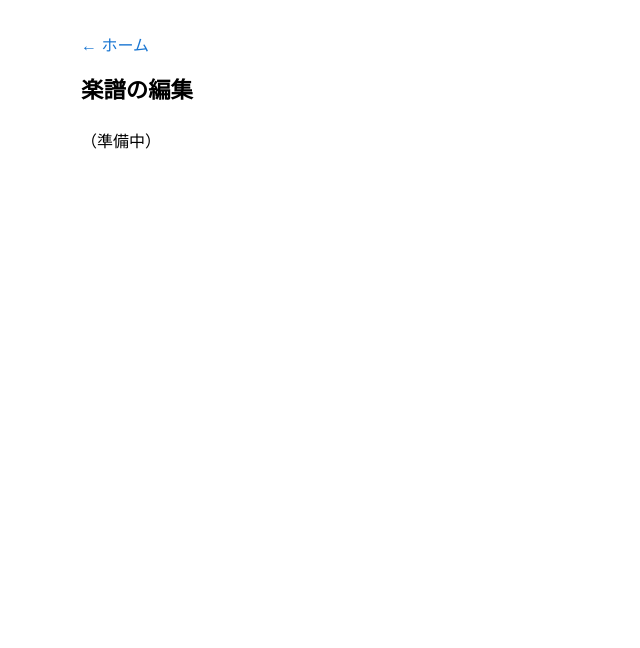
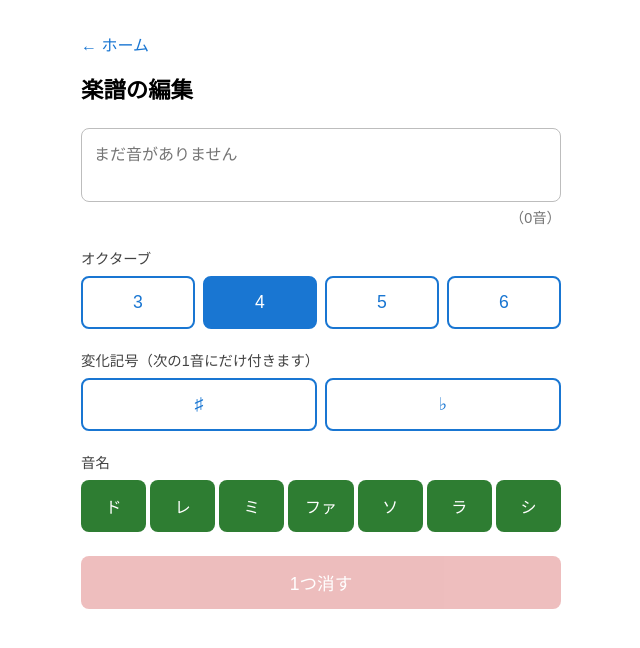
Before and after one commit to Naokichi-T/violin-pitch, a SvelteKit app: page /score in a window 1280 px wide. Shown: the top 648 px of the page, without its empty margins (319-959 px from the left). Built offline with nearby package versions, Linux system fonts and the light colour scheme.

Commit message:
音名ボタンで音を追加する機能を追加（オクターブ・♯♭・音域制限・最後の1音を消す）

```diff
--- /dev/null
+++ b/src/lib/score.js
@@ -0,0 +1,67 @@
+// ===== 楽譜のデータに関する設定値 =====
+
+// 音名の一覧（ドから順に7つ）。配列の位置（0〜6）を「音名の番号」として使う
+// 例：0 がド、4 がソ、5 がラ
+export const STEP_NAMES = ["ド", "レ", "ミ", "ファ", "ソ", "ラ", "シ"];
+
+// 各音名が、ドから半音いくつ分上にあるか（STEP_NAMES と同じ順番）
+// 例：レはドの半音2つ上、ファはドの半音5つ上
+const STEP_SEMITONES = [0, 2, 4, 5, 7, 9, 11];
+
+// 選べるオクターブの一覧
+export const OCTAVES = [3, 4, 5, 6];
+
+// 登録できる一番低い音の音番号（ソ3。バイオリンのG線の開放弦）
+const MIN_NOTE_NUMBER = 55;
+
+// 登録できる一番高い音の音番号（シ6）
+const MAX_NOTE_NUMBER = 95;
+
+// ===== 音のデータの形 =====
+// 1つの音は、次の3つの値を持つオブジェクトで表す
+//   step       ：音名の番号（0〜6。0 がド、6 がシ）
+//   accidental ：変化記号（1 が♯、-1 が♭、0 がなし）
+//   octave     ：オクターブ（3〜6）
+// 例：ファ♯5 は { step: 3, accidental: 1, octave: 5 }
+
+/**
+ * 音の音番号を計算する関数
+ * 音番号は、半音ごとに1ずつ増える通し番号のこと（ド4が60、ラ4が69）。
+ * 音の高さを比べたり、周波数を計算したりするときに使う。
+ * @param {{step: number, accidental: number, octave: number}} note - 音のデータ
+ * @returns {number} 音番号
+ */
+export function getNoteNumber(note) {
+  // オクターブ4のドが60になるように、(オクターブ + 1) × 12 を土台にする
+  // そこに、音名ごとの半音の数と、変化記号（♯は+1、♭は-1）を足す
+  return (note.octave + 1) * 12 + STEP_SEMITONES[note.step] + note.accidental;
+}
+
+/**
+ * 音が登録できる音域（ソ3〜シ6）に入っているかを調べる関数
+ * @param {{step: number, accidental: number, octave: number}} note - 音のデータ
+ * @returns {boolean} 音域内なら true、音域外なら false
+ */
+export function isInRange(note) {
+  // 音番号に直してから、下限と上限の間にあるかを調べる
+  const noteNumber = getNoteNumber(note);
+  return noteNumber >= MIN_NOTE_NUMBER && noteNumber <= MAX_NOTE_NUMBER;
+}
+
+/**
+ * 音のデータを、表示用の文字列に変換する関数
+ * @param {{step: number, accidental: number, octave: number}} note - 音のデータ
+ * @returns {string} 表示用の文字列（例：'ラ4'、'ファ♯5'、'シ♭3'）
+ */
+export function noteToText(note) {
+  // 変化記号を文字にする（♯・♭・なし）
+  let accidentalText = "";
+  if (note.accidental === 1) {
+    accidentalText = "♯";
+  } else if (note.accidental === -1) {
+    accidentalText = "♭";
+  }
+
+  // 音名・変化記号・オクターブの順につなげる
+  return STEP_NAMES[note.step] + accidentalText + note.octave;
+}
--- a/src/routes/score/+page.svelte
+++ b/src/routes/score/+page.svelte
@@ -1,11 +1,132 @@
+<script>
+  // 楽譜のデータに関する設定値と関数を読み込む
+  import { STEP_NAMES, OCTAVES, isInRange, noteToText } from "#lib/score.js";
+
+  // ===== 画面に表示する値（$state を付けると、値が変わったとき画面も自動で更新される） =====
+
+  // 登録した音の並び（音のデータの配列）。最初は空
+  let notes = $state([]);
+
+  // 選択中のオクターブ（最初は4）
+  let selectedOctave = $state(4);
+
+  // 選択中の変化記号（1 が♯、-1 が♭、0 がなし）。最初はなし
+  let selectedAccidental = $state(0);
+
+  /**
+   * 今選んでいるオクターブと変化記号で、音のデータを作る関数
+   * 実際に追加するときと、ボタンを押せるかどうかを調べるときの両方で使う。
+   * @param {number} step - 音名の番号（0〜6。0 がド、6 がシ）
+   * @returns {{step: number, accidental: number, octave: number}} 音のデータ
+   */
+  function createNote(step) {
+    return {
+      step: step,
+      accidental: selectedAccidental,
+      octave: selectedOctave,
+    };
+  }
+
+  /**
+   * 音を追加する関数
+   * 音名ボタンを押したときに呼ばれる。
+   * 今選んでいるオクターブと変化記号で音を作り、並びの最後に追加する。
+   * @param {number} step - 音名の番号（0〜6。0 がド、6 がシ）
+   */
+  function addNote(step) {
+    // 音のデータを作る
+    const note = createNote(step);
+
+    // 音域の外の音は追加しない（ボタンも押せなくしているが、念のためここでも確認する）
+    if (!isInRange(note)) {
+      return;
+    }
+
+    // 並びの最後に追加する
+    notes.push(note);
+
+    // 変化記号の選択を解除する（♯・♭は次の1音にだけ付けるため）
+    selectedAccidental = 0;
+  }
+
+  /**
+   * 変化記号の選択を切り替える関数
+   * ♯ボタン・♭ボタンを押したときに呼ばれる。
+   * すでに選ばれているものをもう一度押すと、解除される。
+   * @param {number} value - 押したボタンの変化記号（1 が♯、-1 が♭）
+   */
+  function toggleAccidental(value) {
+    if (selectedAccidental === value) {
+      // 同じものをもう一度押したとき：解除する
+      selectedAccidental = 0;
+    } else {
+      // 選ばれていないものを押したとき：それを選ぶ
+      selectedAccidental = value;
+    }
+  }
+
+  /**
+   * 最後の1音を消す関数
+   * 「1つ消す」ボタンを押したときに呼ばれる。
+   */
+  function removeLastNote() {
+    // 並びの最後の1つを取り除く
+    notes.pop();
+  }
+</script>
+
 <main>
   <!-- ホームへ戻るリンク -->
   <a class="back-link" href="/">← ホーム</a>
 
   <h1>楽譜の編集</h1>
 
-  <!-- ここに、調の選択・五線譜・音名ボタンをこれから追加していく -->
-  <p>（準備中）</p>
+  <!-- 登録した音の一覧（今は文字で表示。あとで五線譜に置き換える） -->
+  <div class="note-list">
+    {#if notes.length === 0}
+      <span class="empty">まだ音がありません</span>
+    {:else}
+      <!-- 音を1つずつ取り出して、文字にして並べる -->
+      {#each notes as note, index (index)}
+        <span class="note-item">{noteToText(note)}</span>
+      {/each}
+    {/if}
+  </div>
+
+  <!-- 登録した音の数 -->
+  <p class="note-count">（{notes.length}音）</p>
+
+  <!-- オクターブの選択 -->
+  <p class="label">オクターブ</p>
+  <div class="button-row">
+    {#each OCTAVES as octave (octave)}
+      <!-- 選択中のオクターブには selected クラスを付けて色を変える -->
+      <button class="choice" class:selected={selectedOctave === octave} onclick={() => (selectedOctave = octave)}>
+        {octave}
+      </button>
+    {/each}
+  </div>
+
+  <!-- 変化記号の選択（押すと次の1音にだけ付く。もう一度押すと解除） -->
+  <p class="label">変化記号（次の1音にだけ付きます）</p>
+  <div class="button-row">
+    <button class="choice" class:selected={selectedAccidental === 1} onclick={() => toggleAccidental(1)}> ♯ </button>
+    <button class="choice" class:selected={selectedAccidental === -1} onclick={() => toggleAccidental(-1)}> ♭ </button>
+  </div>
+
+  <!-- 音名ボタン（押すと音が追加される） -->
+  <p class="label">音名</p>
+  <div class="step-row">
+    {#each STEP_NAMES as stepName, step (step)}
+      <!-- 今の選択で音域の外になる音は、ボタンを押せなくする -->
+      <button class="step" disabled={!isInRange(createNote(step))} onclick={() => addNote(step)}>
+        {stepName}
+      </button>
+    {/each}
+  </div>
+
+  <!-- 最後の1音を消すボタン（音が1つもないときは押せない） -->
+  <button class="remove" disabled={notes.length === 0} onclick={removeLastNote}>1つ消す</button>
 </main>
 
 <style>
@@ -30,4 +151,102 @@
     font-size: 1.4rem;
     margin: 0 0 24px 0;
   }
+
+  /* 登録した音の一覧：枠で囲み、音を横に並べて端で折り返す */
+  .note-list {
+    display: flex;
+    flex-wrap: wrap;
+    gap: 8px;
+    min-height: 48px;
+    padding: 12px;
+    border: 1px solid #bdbdbd;
+    border-radius: 8px;
+  }
+
+  /* 音が1つもないときのメッセージ */
+  .empty {
+    color: #757575;
+  }
+
+  /* 一覧の中の1音 */
+  .note-item {
+    padding: 4px 8px;
+    font-size: 1.1rem;
+    background-color: #e3f2fd;
+    border-radius: 4px;
+  }
+
+  /* 登録した音の数 */
+  .note-count {
+    margin: 4px 0 0 0;
+    font-size: 0.9rem;
+    color: #757575;
+    text-align: right;
+  }
+
+  /* 各ボタンの上に付ける見出し */
+  .label {
+    margin: 20px 0 8px 0;
+    font-size: 0.9rem;
+    color: #424242;
+  }
+
+  /* オクターブと変化記号のボタンを横に並べる */
+  .button-row {
+    display: flex;
+    gap: 8px;
+  }
+
+  /* 音名ボタンを7つ、同じ幅で横に並べる */
+  .step-row {
+    display: grid;
+    grid-template-columns: repeat(7, 1fr);
+    gap: 4px;
+  }
+
+  /* ボタン共通：指で押しやすい大きさにする */
+  button {
+    padding: 14px 0;
+    font-size: 1.1rem;
+    border-radius: 8px;
+    cursor: pointer;
+  }
+
+  /* 押せない状態のボタン：薄く表示する */
+  button:disabled {
+    opacity: 0.3;
+    cursor: not-allowed;
+  }
+
+  /* オクターブと変化記号のボタン（選択前）：白地に青い枠 */
+  button.choice {
+    flex: 1;
+    color: #1976d2;
+    background-color: white;
+    border: 2px solid #1976d2;
+  }
+
+  /* オクターブと変化記号のボタン（選択中）：青く塗る */
+  button.choice.selected {
+    color: white;
+    background-color: #1976d2;
+  }
+
+  /* 音名ボタン：緑 */
+  button.step {
+    color: white;
+    background-color: #2e7d32;
+    border: none;
+    /* 「ファ」が2文字なので、狭い画面でも収まるように少し小さくする */
+    font-size: 1rem;
+  }
+
+  /* 「1つ消す」ボタン：赤。横幅いっぱいに表示する */
+  button.remove {
+    width: 100%;
+    margin-top: 24px;
+    color: white;
+    background-color: #c62828;
+    border: none;
+  }
 </style>
```
